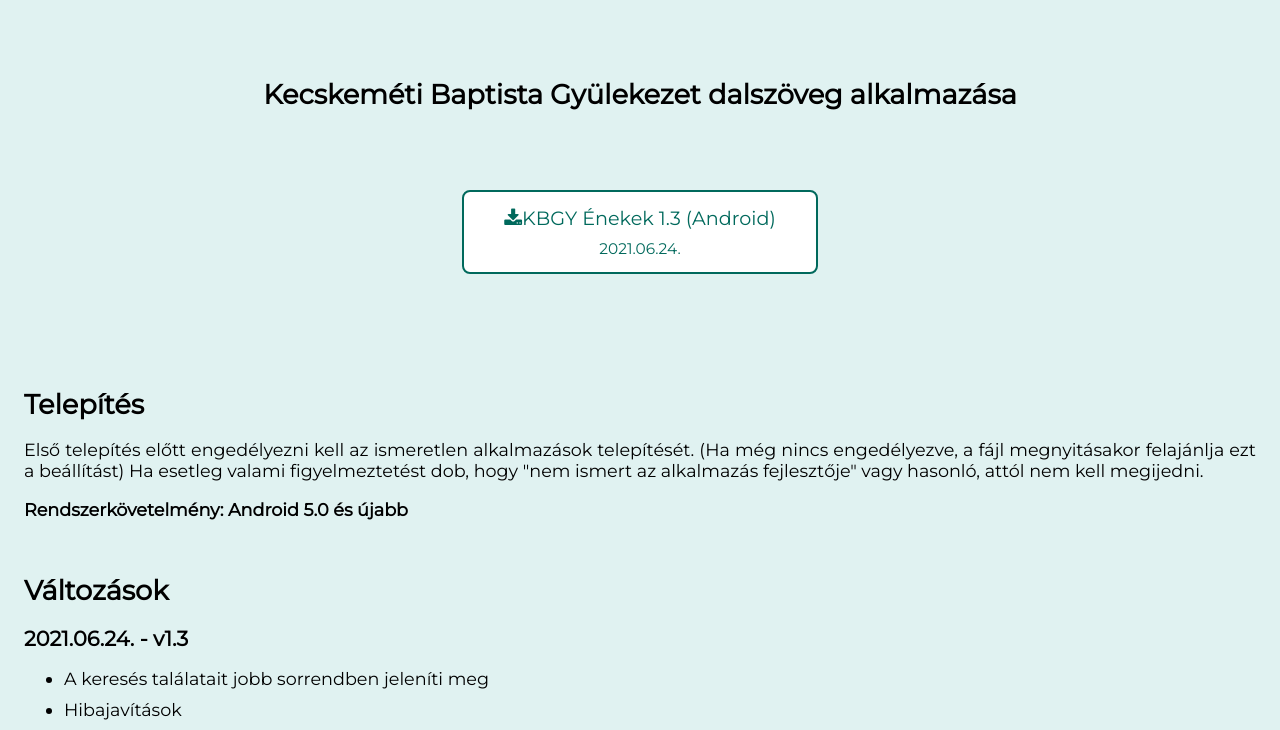
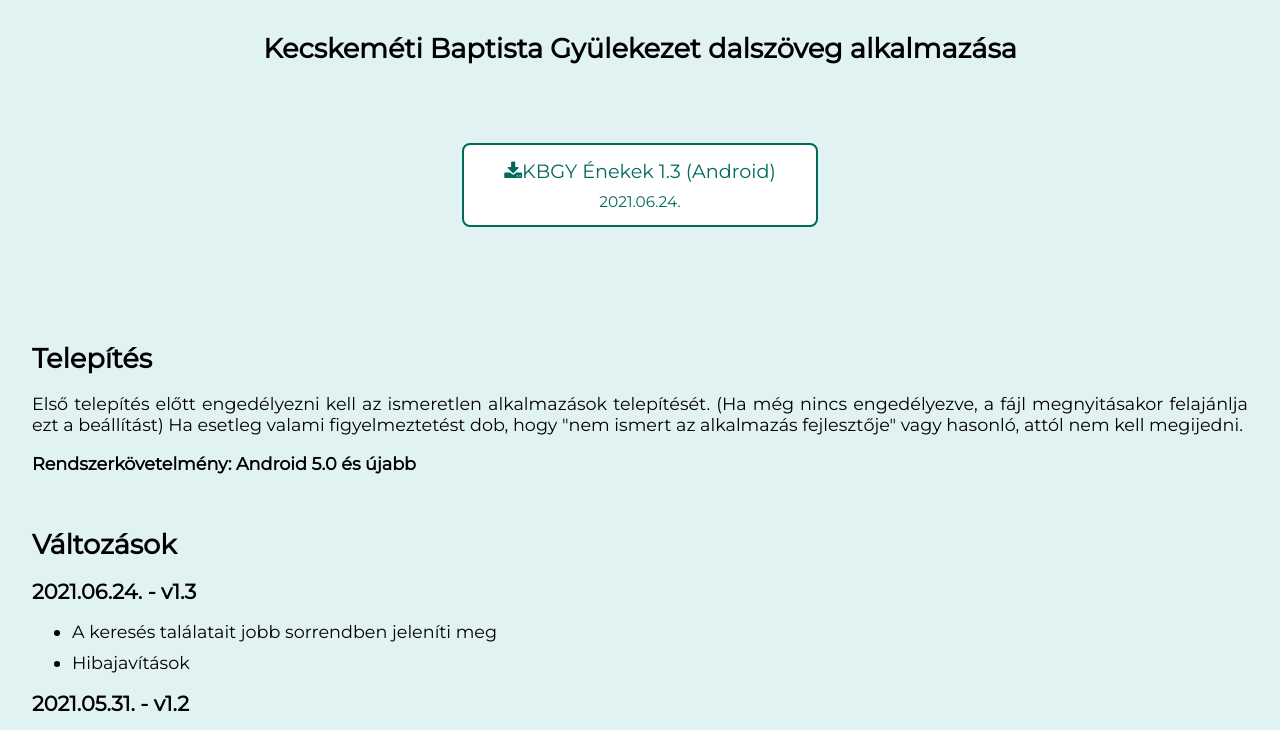
Before and after one commit to simon-vajda/kbgy-enekek-web, a plain HTML site: page index.html in a window 1280 px wide. Shown: the top 730 px of the page. Drawn offline with Linux system fonts and the light colour scheme.

Commit message:
visual changes

```diff
--- a/index.html
+++ b/index.html
@@ -15,11 +15,15 @@
         body {
             background-color: #e0f2f1;
             font-family: 'Montserrat', sans-serif;
-            padding: 1em;
+            padding: 1.5em;
         }
 
         .container {
             text-align: center;
+        }
+
+        .title {
+            margin-top: 0;
         }
 
         .downloadBtn {
@@ -76,7 +80,7 @@
 
 <body>
     <div class="container">
-        <h1>Kecskeméti Baptista Gyülekezet dalszöveg alkalmazása</h1>
+        <h1 class="title">Kecskeméti Baptista Gyülekezet dalszöveg alkalmazása</h1>
         <a class="downloadBtn" href="apk/kbgy_enekek_1.3.apk"><i class="fa fa-download"></i>KBGY Énekek 1.3 (Android)
             <div class="btnDate">2021.06.24.</div>
         </a>
```
